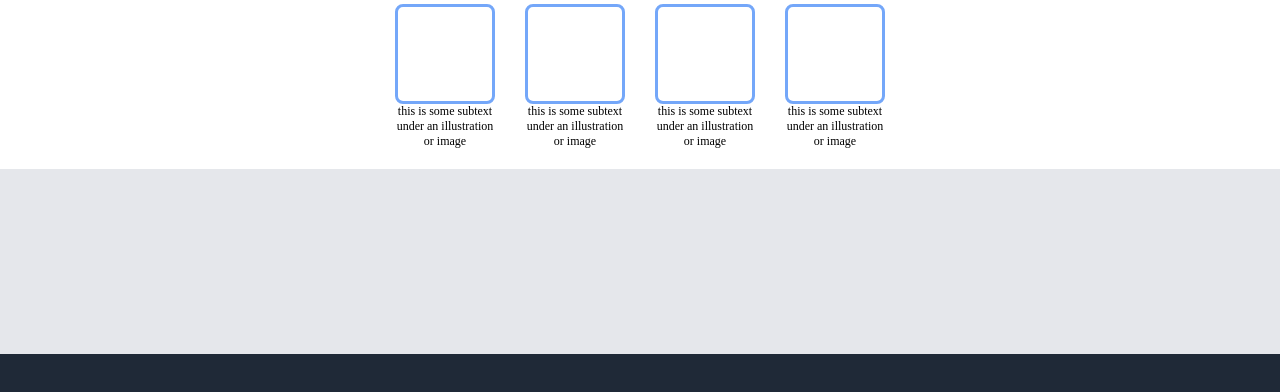
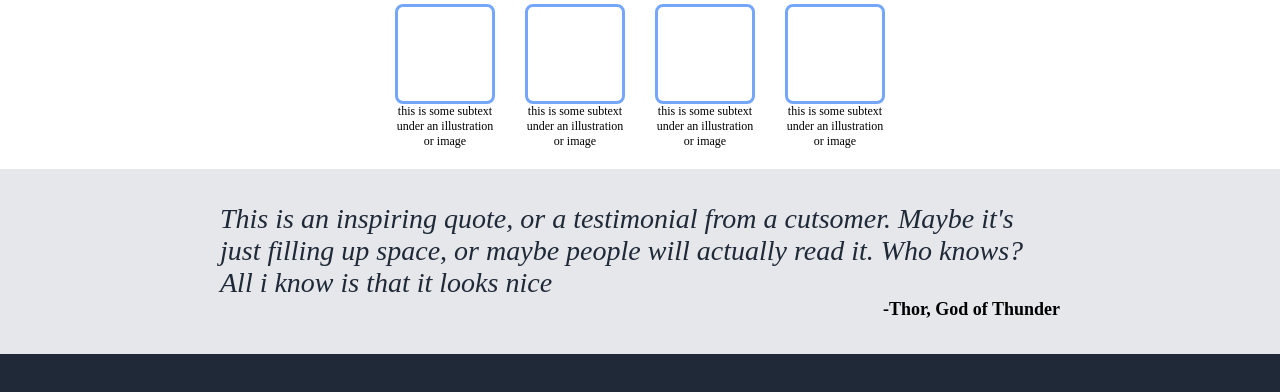
Before and after one commit to Fuz7/odin-landing-page, a plain HTML site: page index.html in a window 1280 px wide. Shown: the part 404-796 px from the top of the page. Drawn offline with Linux system fonts and the light colour scheme.

Commit message:
Add quotes on gray field

```diff
--- a/index.html
+++ b/index.html
@@ -75,7 +75,14 @@
         </div>
 
         <div class="gray">
-            <div></div>
+            <div>
+                <div class="grayquote">This is an inspiring quote, or a testimonial
+                    from a cutsomer. Maybe it's just filling up space,
+                    or maybe people will actually read it. Who knows?
+                    All i know is that it looks nice
+                </div>
+                <div class="grayquotedby">-Thor, God of Thunder</div>
+            </div>
         </div>
 
         <div class="secondbody"></div>
--- a/styles.css
+++ b/styles.css
@@ -142,3 +142,25 @@ ul li a{
     font-size: 12px;
     max-width: 100px;
 }
+
+.gray{
+    display: flex;
+    justify-content: center;
+    align-items: center;
+}
+.gray > div{
+    padding: 30px 220px;
+}
+
+.grayquote{
+    font-size: 28px;
+    font-weight: light;
+    color: #1F2937;
+    font-style: italic;
+}
+
+.grayquotedby{
+    text-align: end;
+    font-size: 18px;
+    font-weight: 800;
+}
```
